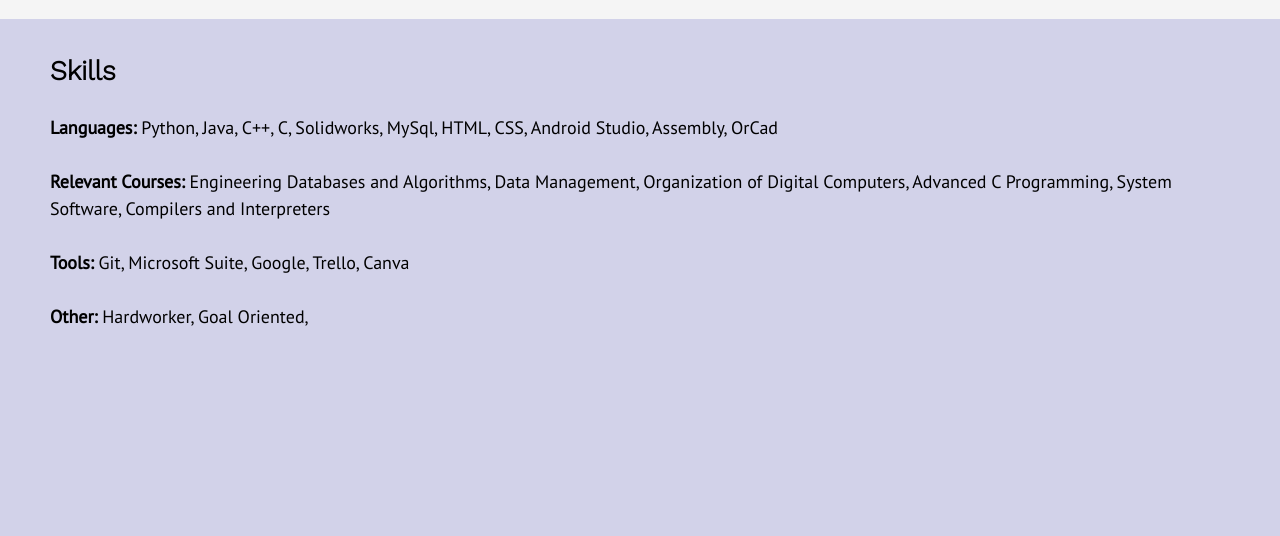
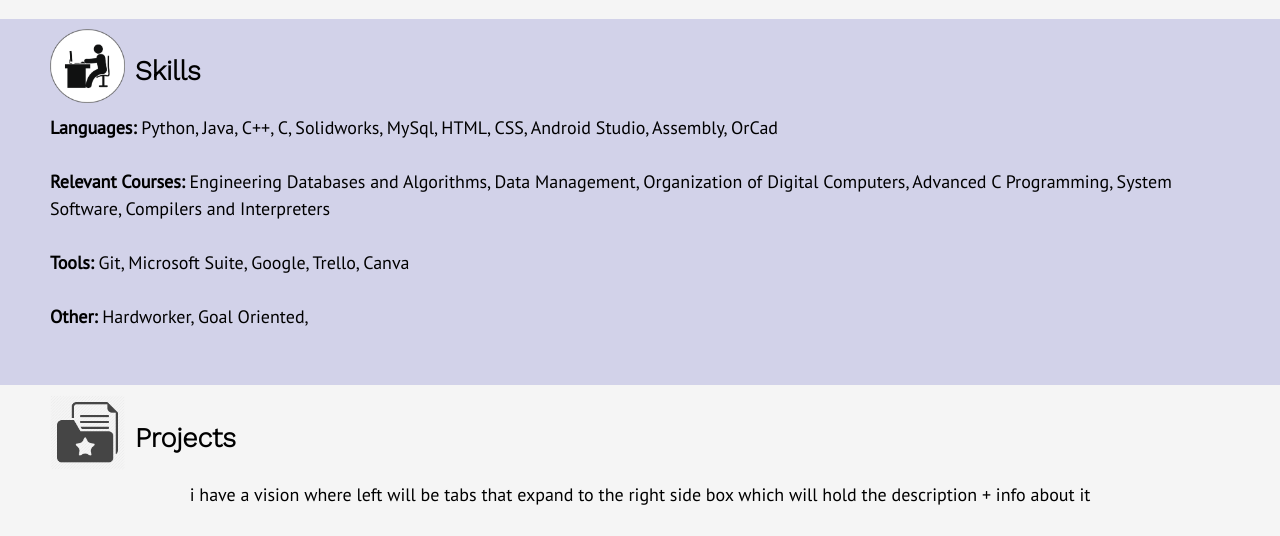
Before and after one commit to itKhoi/thekhoinguyen, a plain HTML site: page index.html in a window 1280 px wide. Shown: the part 1020-1556 px from the top of the page. Before the commit the page ends 1405 px from the top, so only its background shows below. Drawn offline with nearby package versions, Linux system fonts and the light colour scheme.

Commit message:
Added header logos and change text

```diff
--- a/css/styles.css
+++ b/css/styles.css
@@ -197,3 +197,12 @@
     padding: 10px 50px;
     line-height: 1.5;
 }
+
+.grad{
+    float: left;
+    padding-right: 10px;
+}
+
+.projects{
+    text-align: center;
+}
--- a/index.html
+++ b/index.html
@@ -34,12 +34,13 @@
     </header>
     <!-- Introduction section-->
     <div class = "center">
-        <img src="images/FatAndrew.jpg" alt="portrait" class="portrait">
+        <img src="images/testkhoi.PNG" alt="portrait" class="portrait">
         <h1 style = "padding-bottom:10px" >My name is Khoi Nguyen.</h1>
         <p class="subtitle">Welcome to my website!</p>
     </div>
     <!--About me section-->
     <div class = "body2">
+        <img src="images/gradman.png" alt="grad" class="grad" width = "75" length = "75">
         <h2>About Me</h2>
         <p>
             Hello. I am a recent graduate from <a href="http://uci.edu" target="_blank">University of California, Irvine</a> with a Bachelor of Science in
@@ -77,6 +78,7 @@
 
     <!--Skills Section-->
     <div class="body1">
+        <img src="images/sitdesk.png" alt="desk" class="grad" width = "75" length = "75">
         <h2>Skills</h2>
         <p>
             <b>Languages:</b> Python, Java, C++, C, Solidworks, MySql, HTML, CSS, Android Studio, Assembly, OrCad <br><br>
@@ -88,7 +90,15 @@
     </div>
 
     <!--Relevant Projects(try to have it go to text documents explaining)-->
-
+    <div class="body2">
+        <img src="images/project.png" alt="project" class="grad" width = "75" length = "75">
+        <h2>Projects</h2>
+        <div class="projects">
+            <p>
+                i have a vision where left will be tabs that expand to the right side box which will hold the description + info about it
+            </p>
+        </div>
+    </div>
 
 
 </body>
```
Also changed, not shown: images/gradman.png (added), images/project.png (added), images/sitdesk.png (added), images/testkhoi.PNG (added).
